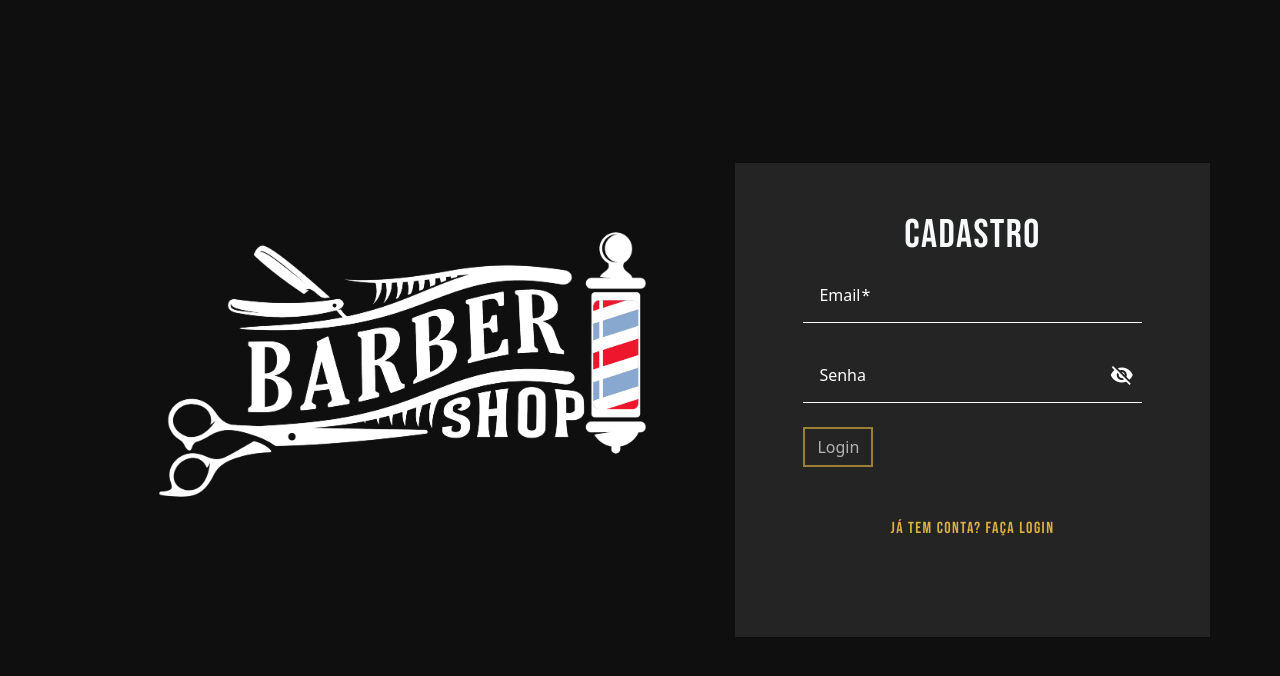
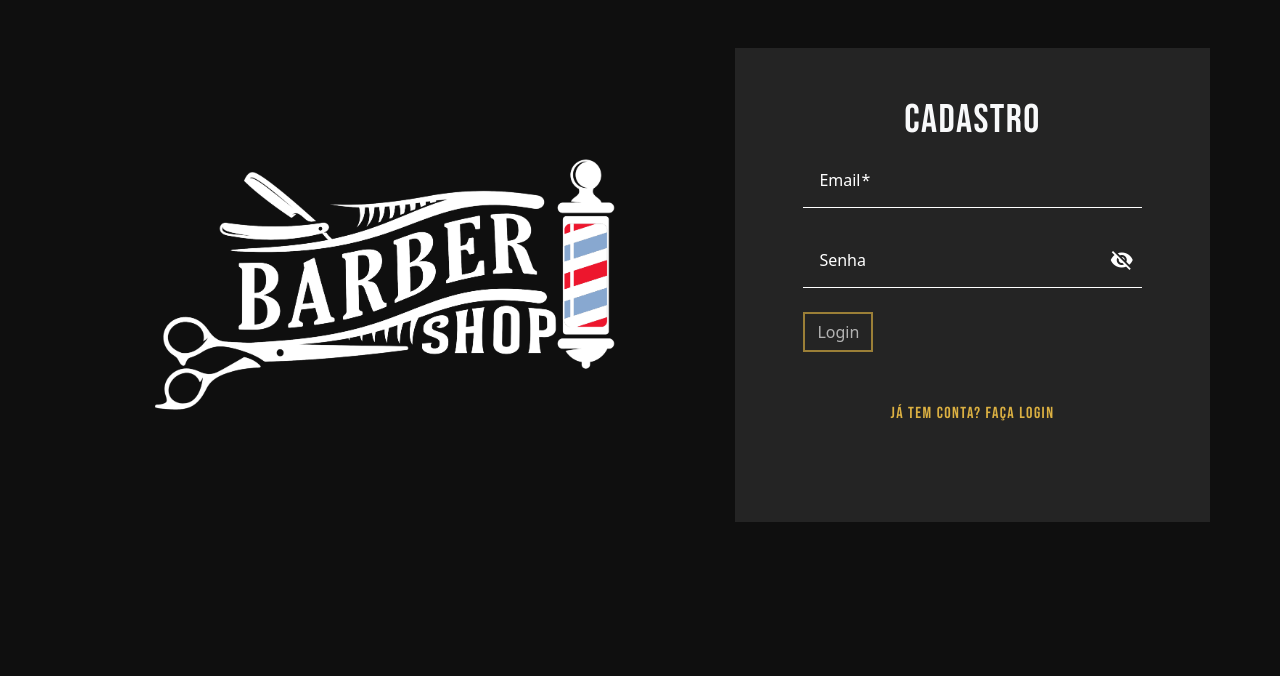
Before and after one commit to JoseLSousa/barber-shop, an Angular app in the folder barber-shop-ui/: page /cadastro in a window 1280 px wide. Shown: the top 676 px of the page. Built offline with nearby package versions, Linux system fonts and the light colour scheme.

Commit message:
Chore: Update registration page layout

```diff
--- a/barber-shop-ui/src/app/Views/register/register.component.html
+++ b/barber-shop-ui/src/app/Views/register/register.component.html
@@ -1,7 +1,7 @@
-<div class="container h-100 d-flex align-items-center">
-    <div class="row">
-        <div class="col-lg-7">
-            <img src="whiteLogo.svg" alt="" class="img-fluid">
+<div class="container">
+    <div class="row pt-5">
+        <div class="col-lg-7 d-flex justify-content-center align-items-center pe-5">
+            <img src="whiteLogo.svg" alt="BarberShopLogo" class="img-fluid">
         </div>
         <div class="col-lg-5 login-col py-5">
             <h1 class="text-center text-light">Cadastro</h1>
```
